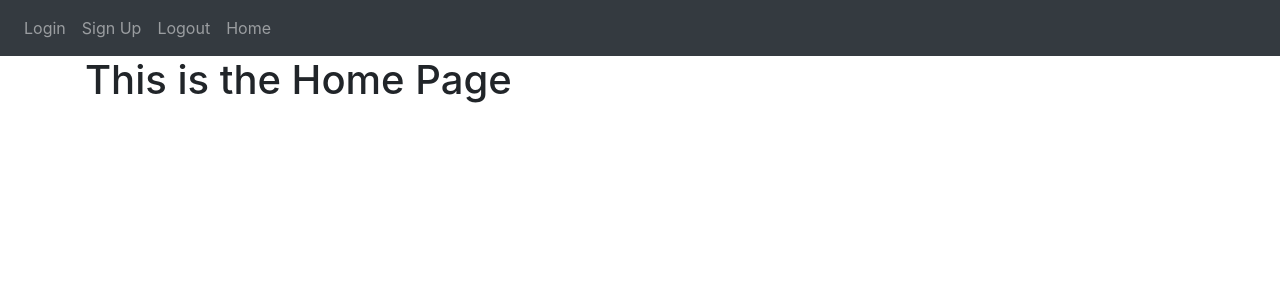
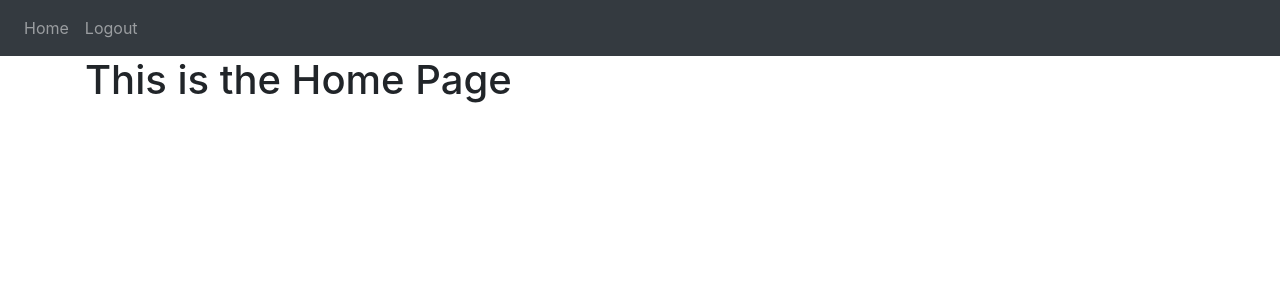
Before and after one commit to sacrs137/python-flask, a Flask app: page / in a window 1280 px wide. Shown: the top 300 px of the page. Run offline with Flask 2, Linux system fonts and the light colour scheme; the visitor is signed in with stand-in values (Sample User, id 1); data comes from the database, SQL or seed files in the repository; some libraries are stand-ins or nearby versions.

Commit message:
navbar atualizada de acordo com o estado do usuário

```diff
--- a/website/auth.py
+++ b/website/auth.py
@@ -22,7 +22,7 @@ def login():
                 return redirect(url_for('views.home'))
             else:
                 flash('Algo está errado, tente novamente.', category='error')
-    return render_template("login.html")
+    return render_template("login.html", user=current_user)
 
 
 @auth.route('/logout')
@@ -62,7 +62,8 @@ def sign_up():
                 password1, method='sha256'))
             db.session.add(new_user)
             db.session.commit()
+            login_user(user, remember=True)
             flash('Conta criada com sucesso!', category='success')
             return redirect(url_for('views.home'))
 
-    return render_template("sign_up.html")
+    return render_template("sign_up.html", user=current_user)
--- a/website/templates/base.html
+++ b/website/templates/base.html
@@ -21,10 +21,15 @@
         </button>
         <div class="collapse navbar-collapse" id="navbar">
             <div class="navbar-nav">
+                <!--alguns links só vão aparecer se o usuário estiver cadastrado-->
+                {% if current_user.is_authenticated %}
+                <!--<span>Hello {{ current_user.first_name }}</span>-->
+                <a class="nav-item nav-link" id="home" href="/">Home</a>
+                <a class="nav-item nav-link" id="logout" href="/logout">Logout</a>
+                {% else %}
                 <a class="nav-item nav-link" id="login" href="/login">Login</a>
                 <a class="nav-item nav-link" id="signUp" href="/sign-up">Sign Up</a>
-                <a class="nav-item nav-link" id="logout" href="/logout">Logout</a>
-                <a class="nav-item nav-link" id="home" href="/">Home</a>
+                {% endif %}
             </div>
         </div>
     </nav>
--- a/website/views.py
+++ b/website/views.py
@@ -9,4 +9,4 @@ views = Blueprint('views', __name__)
 # essa pagina só pode ser acessada se o usuário estiver logado
 @login_required
 def home():
-    return render_template("home.html")
+    return render_template("home.html", user=current_user)
```
